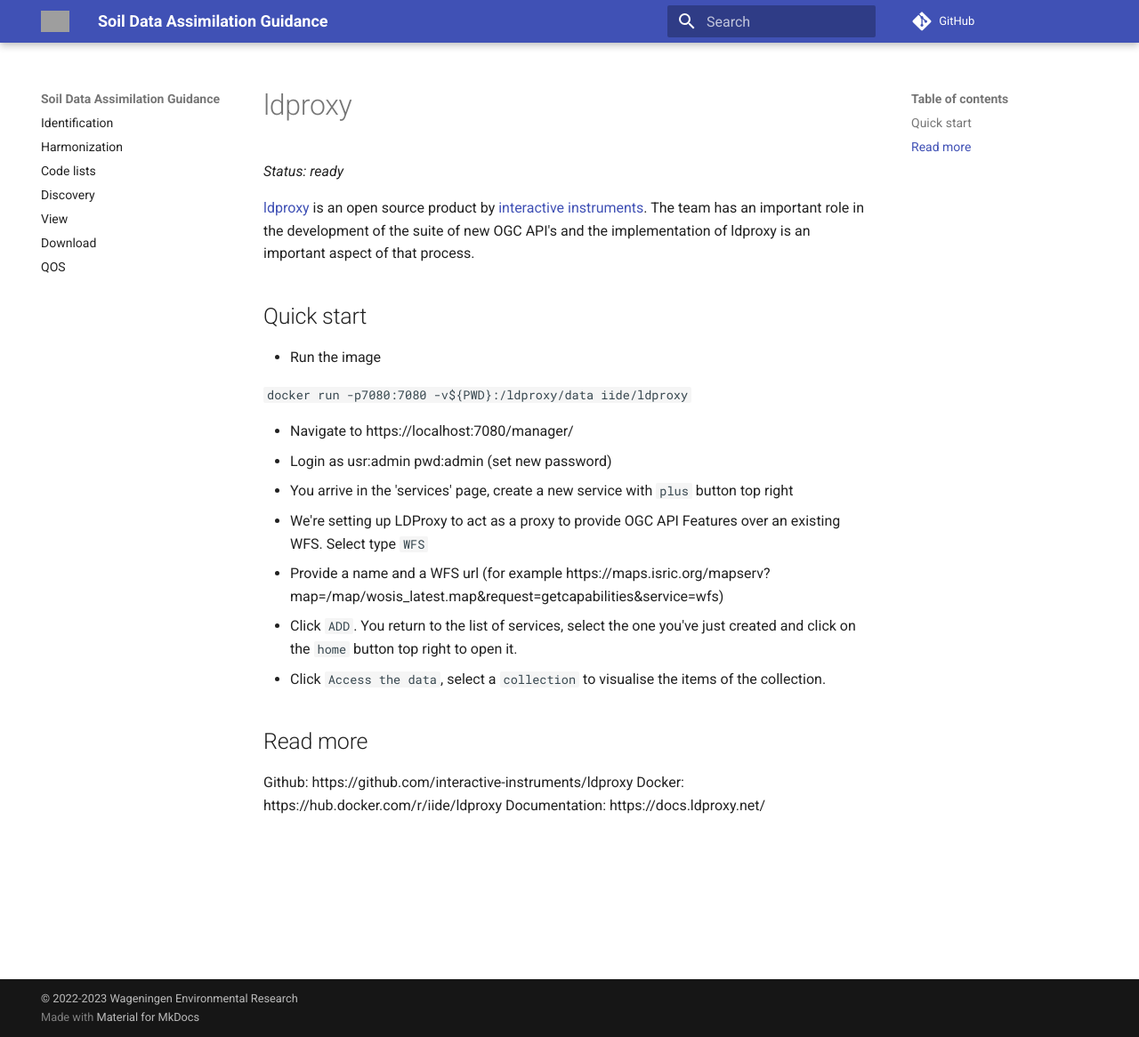
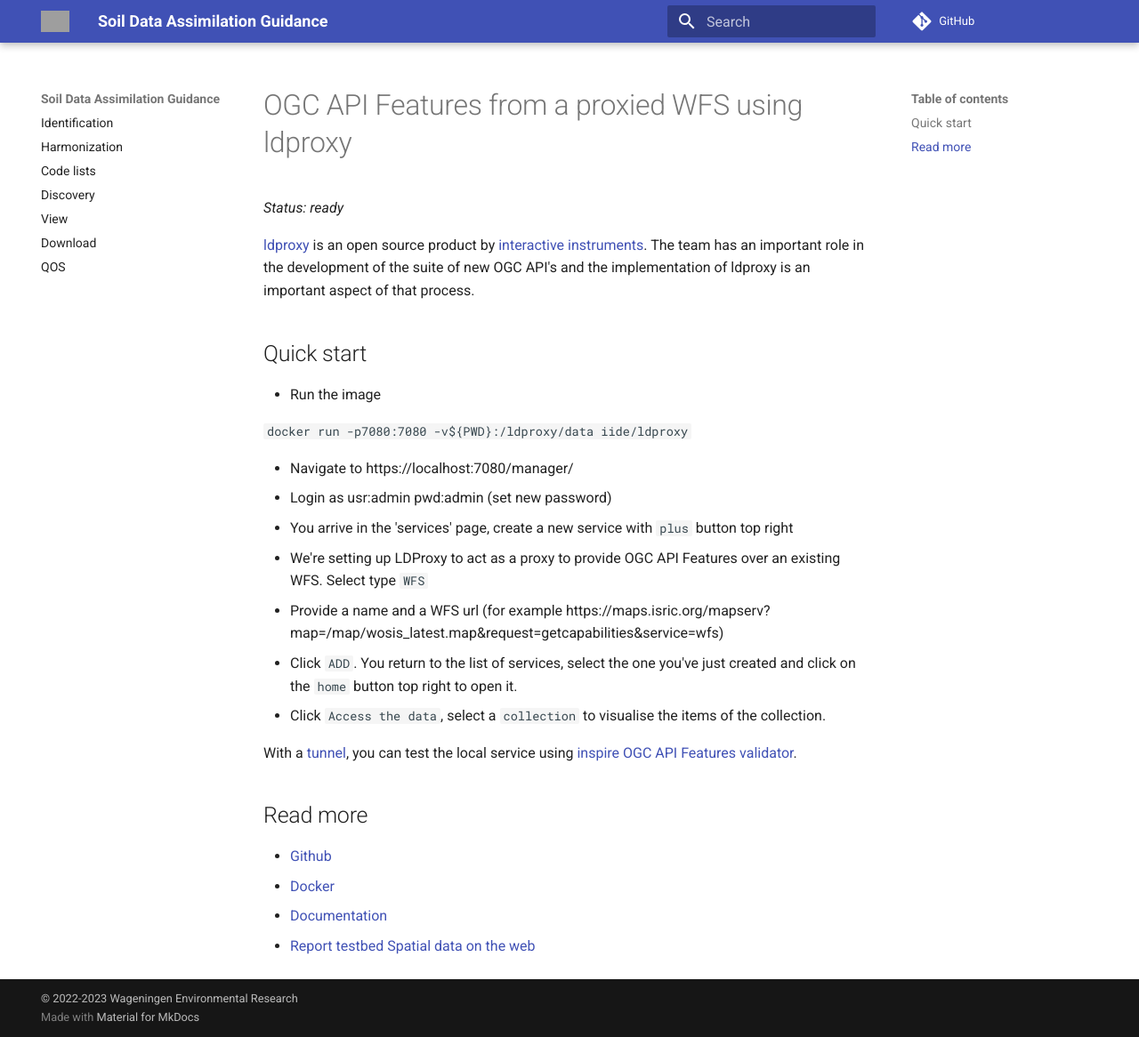
Before and after one commit to ejpsoil/soildata-assimilation-guidance, an MkDocs documentation site: the page built from docs/tools/ldproxy.md, in a window 1280 px wide and 1166 px high. Shown: the whole window at 89% size. Built offline with MkDocs 1.6.1 and Material for MkDocs 9.7.7, drawn with Linux system fonts in a browser that asks for light colours; comment, search, counter and statistics services are not loaded; grey boxes are pictures that could not be loaded.

```diff
--- a/docs/tools/ldproxy.md
+++ b/docs/tools/ldproxy.md
@@ -1,4 +1,4 @@
-# ldproxy
+# OGC API Features from a proxied WFS using ldproxy
 
 *Status: ready*
 
@@ -20,8 +20,11 @@
 - Click `ADD`. You return to the list of services, select the one you've just created and click on the `home` button top right to open it.
 - Click `Access the data`, select a `collection` to visualise the items of the collection.
 
+With a [tunnel](../utils/localtunnel.md), you can test the local service using [inspire OGC API Features validator](https://inspire.ec.europa.eu/validator).
+
 ## Read more
 
-Github: https://github.com/interactive-instruments/ldproxy
-Docker: https://hub.docker.com/r/iide/ldproxy
-Documentation: https://docs.ldproxy.net/
+- [Github](https://github.com/interactive-instruments/ldproxy)
+- [Docker](https://hub.docker.com/r/iide/ldproxy)
+- [Documentation](https://docs.ldproxy.net)
+- [Report testbed Spatial data on the web](https://github.com/geo4web-testbed/topic4/blob/master/spatial-data-on-the-web-using-sdi-report.pdf)
```
Also changed, not shown: docs/index.md (+4 -0 lines), docs/masterclass/index.md (added, +63 -0 lines).
